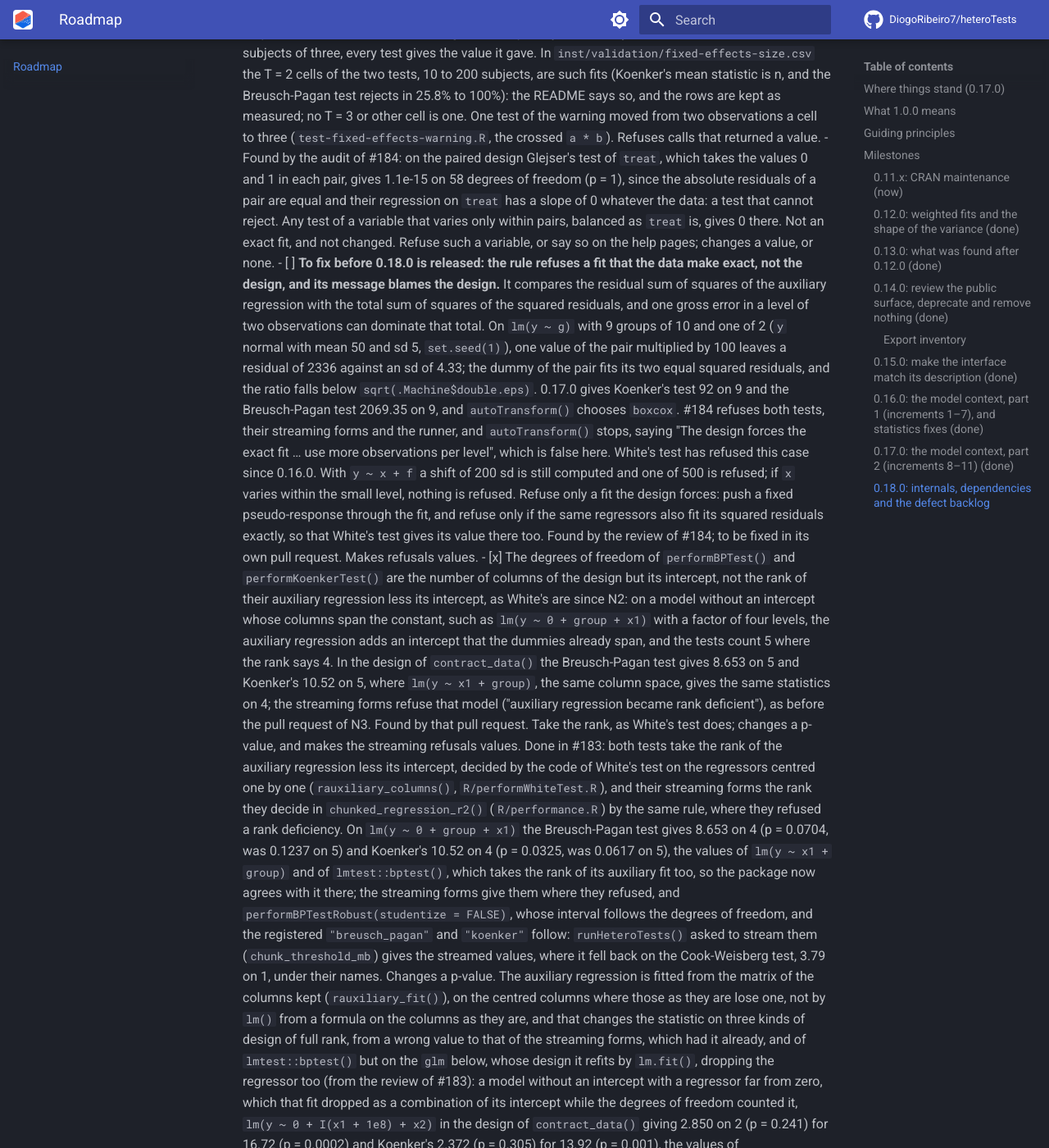
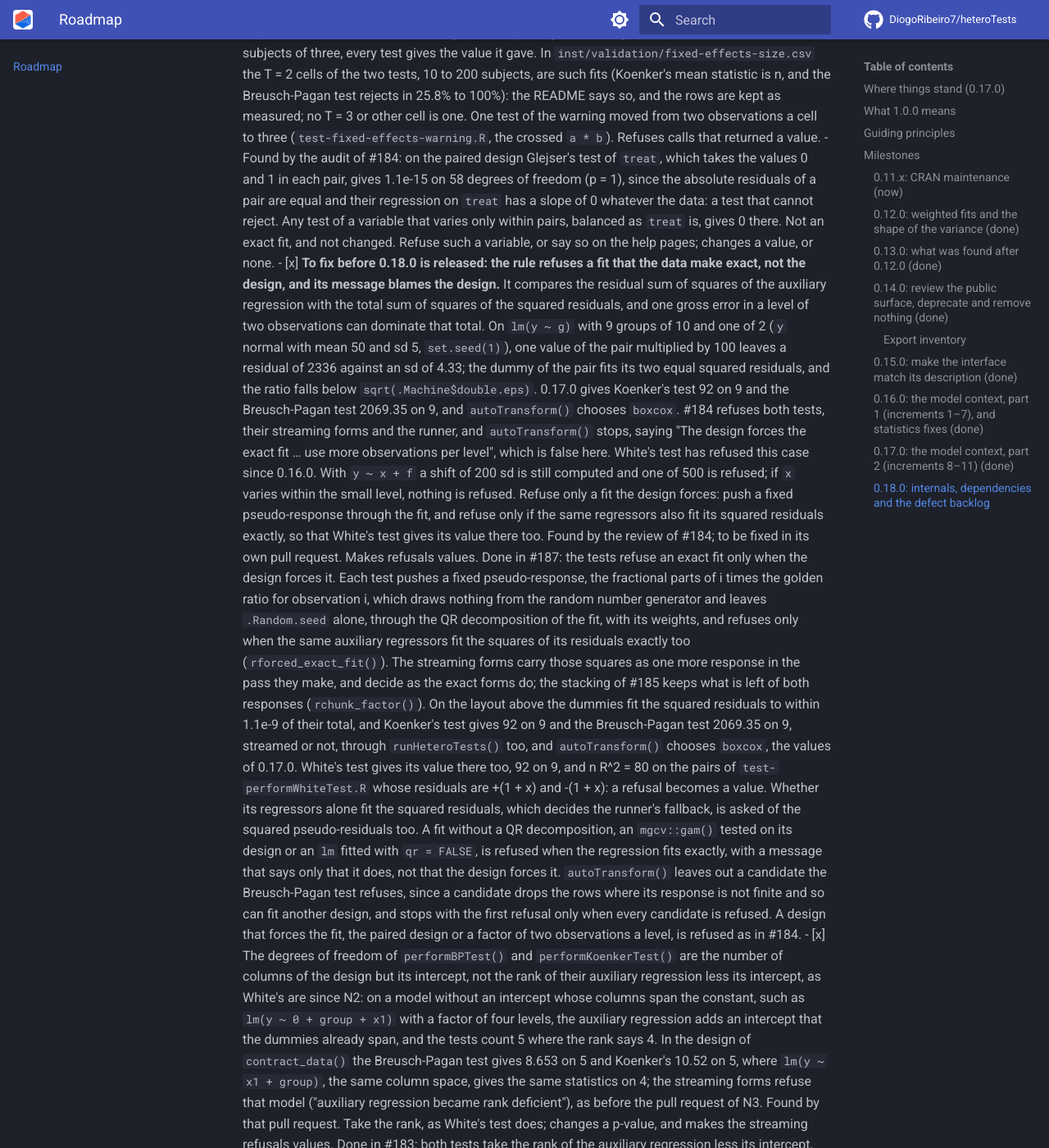
Before and after one commit to DiogoRibeiro7/heteroTests, an MkDocs documentation site: the page built from docs/roadmap.md, in a window 1280 px wide and 1400 px high, scrolled down 57970 px. Shown: the whole window at 82% size. Built offline with MkDocs 1.6.1 and Material for MkDocs 9.7.7, drawn with Linux system fonts in a browser that asks for light colours; comment, search, counter and statistics services are not loaded.

Commit message:
Record in the roadmap that only a fit the design forces is refused, White's change and autoTransform()'s skip, as the fix of the release-blocking item #184 left, and say so in the validation README

```diff
--- a/docs/roadmap.md
+++ b/docs/roadmap.md
@@ -2657,7 +2657,7 @@ announced in bold in `NEWS.md`.
         pairs, balanced as `treat` is, gives 0 there. Not an exact fit, and not
         changed. Refuse such a variable, or say so on the help pages; changes a
         value, or none.
-    - [ ] **To fix before 0.18.0 is released: the rule refuses a fit that the
+    - [x] **To fix before 0.18.0 is released: the rule refuses a fit that the
         data make exact, not the design, and its message blames the design.** It
         compares the residual sum of squares of the auxiliary regression with the
         total sum of squares of the squared residuals, and one gross error in a
@@ -2677,7 +2677,32 @@ announced in bold in `NEWS.md`.
         fixed pseudo-response through the fit, and refuse only if the same
         regressors also fit its squared residuals exactly, so that White's test
         gives its value there too. Found by the review of #184; to be fixed in its
-        own pull request. Makes refusals values.
+        own pull request. Makes refusals values. Done in #187: the tests refuse an
+        exact fit only when the design forces it. Each test pushes a fixed
+        pseudo-response, the fractional parts of i times the golden ratio for
+        observation i, which draws nothing from the random number generator and
+        leaves `.Random.seed` alone, through the QR decomposition of the fit, with
+        its weights, and refuses only when the same auxiliary regressors fit the
+        squares of its residuals exactly too (`rforced_exact_fit()`). The
+        streaming forms carry those squares as one more response in the pass they
+        make, and decide as the exact forms do; the stacking of #185 keeps what is
+        left of both responses (`rchunk_factor()`). On the layout above the
+        dummies fit the squared residuals to within 1.1e-9 of their total, and
+        Koenker's test gives 92 on 9 and the Breusch-Pagan test 2069.35 on 9,
+        streamed or not, through `runHeteroTests()` too, and `autoTransform()`
+        chooses `boxcox`, the values of 0.17.0. White's test gives its value there
+        too, 92 on 9, and n R^2 = 80 on the pairs of `test-performWhiteTest.R`
+        whose residuals are +(1 + x) and -(1 + x): a refusal becomes a value.
+        Whether its regressors alone fit the squared residuals, which decides the
+        runner's fallback, is asked of the squared pseudo-residuals too. A fit
+        without a QR decomposition, an `mgcv::gam()` tested on its design or an
+        `lm` fitted with `qr = FALSE`, is refused when the regression fits
+        exactly, with a message that says only that it does, not that the design
+        forces it. `autoTransform()` leaves out a candidate the Breusch-Pagan test
+        refuses, since a candidate drops the rows where its response is not finite
+        and so can fit another design, and stops with the first refusal only when
+        every candidate is refused. A design that forces the fit, the paired
+        design or a factor of two observations a level, is refused as in #184.
     - [x] The degrees of freedom of `performBPTest()` and `performKoenkerTest()`
         are the number of columns of the design but its intercept, not the rank
         of their auxiliary regression less its intercept, as White's are since N2:
```
Also changed, not shown: ROADMAP.md (+27 -2 lines), inst/validation/README.md (+5 -4 lines).
